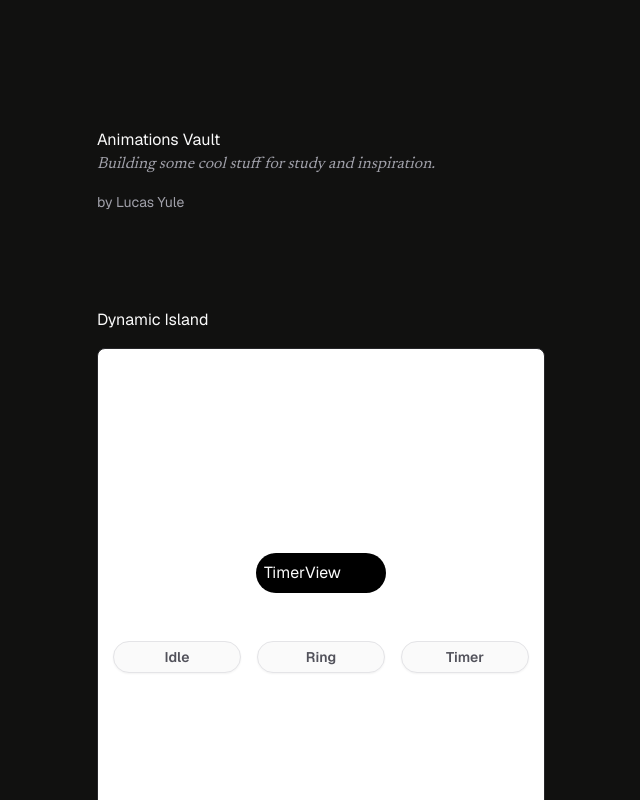
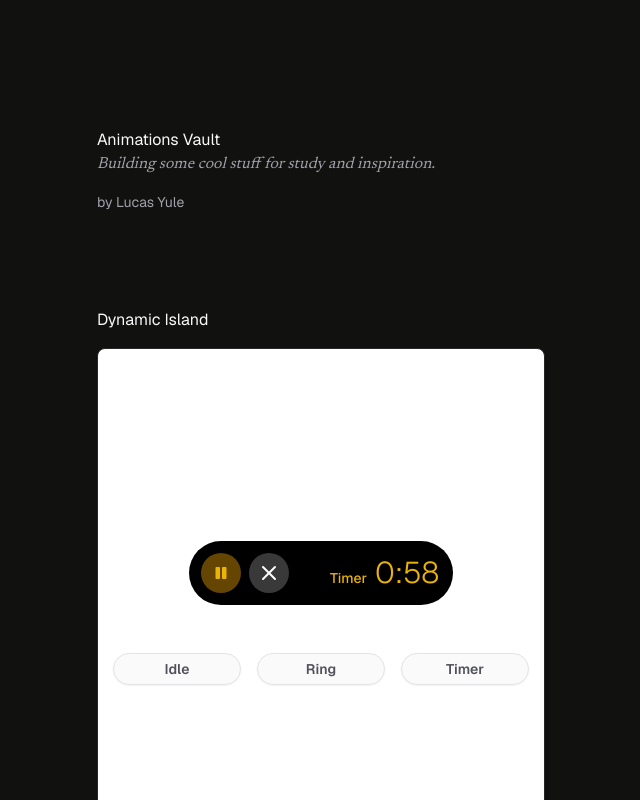
Before and after one commit to lucasyule2212/animations-vault, a Next.js app: page / in a window 1280 px wide. Both pictures are taken after a click on the button "Timer". Shown: the top 800 px of the page, without its empty margins (319-959 px from the left). Built offline with nearby package versions, Linux system fonts and the light colour scheme.

Commit message:
feat(timer-view): adding base timer-view

```diff
--- a/src/components/dynamic-island/dynamic-island-component.tsx
+++ b/src/components/dynamic-island/dynamic-island-component.tsx
@@ -19,7 +19,7 @@ const DynamicIslandComponent = () => {
         return <RingView />
 
       case 'timer':
-        return <TimerView />
+        return <TimerView setMode={setView} />
 
       default:
         break
--- a/src/components/dynamic-island/timer-view.tsx
+++ b/src/components/dynamic-island/timer-view.tsx
@@ -1,5 +1,171 @@
-const TimerView = () => {
-  return <div>TimerView</div>
+import { Pause, Play } from '@phosphor-icons/react'
+import { AnimatePresence, motion } from 'framer-motion'
+import { X } from 'lucide-react'
+import { useEffect, useState } from 'react'
+
+import { Button } from '../ui/button'
+
+interface TimerViewProps {
+  setMode: React.Dispatch<React.SetStateAction<string>>
+}
+const TimerView = ({ setMode }: TimerViewProps) => {
+  const [isPaused, setIsPaused] = useState(false)
+
+  return (
+    <motion.div
+      className="relative flex h-fit items-center justify-between px-1 py-1"
+      initial={{
+        opacity: 0,
+        filter: 'blur(4px)',
+      }}
+      animate={{
+        width: 248,
+        opacity: 1,
+        filter: 'blur(0px)',
+      }}
+      exit={{
+        opacity: 0,
+        filter: 'blur(4px)',
+      }}
+      transition={{
+        type: 'spring',
+        bounce: 0.5,
+      }}
+    >
+      <div
+        className="flex items-center gap-2"
+        style={{
+          borderRadius: 32,
+        }}
+      >
+        <Button
+          className="h-10 w-10 rounded-full bg-yellow-600/50 transition-colors hover:bg-yellow-600/60"
+          size="icon"
+          onClick={() => setIsPaused((prev) => !prev)}
+          asChild
+        >
+          <motion.button
+            whileTap={{
+              scale: 0.95,
+            }}
+          >
+            <AnimatePresence mode="wait" initial={false}>
+              {isPaused ? (
+                <motion.div
+                  key="play"
+                  initial={{
+                    opacity: 0,
+                    scale: 0.5,
+                    filter: 'blur(4px)',
+                  }}
+                  animate={{
+                    opacity: 1,
+                    scale: 1,
+                    filter: 'blur(0px)',
+                  }}
+                  exit={{
+                    opacity: 0,
+                    scale: 0.5,
+                    filter: 'blur(4px)',
+                  }}
+                  transition={{
+                    duration: 0.1,
+                  }}
+                >
+                  <Play weight="fill" className="h-4 w-4 text-yellow-500" />
+                </motion.div>
+              ) : (
+                <motion.div
+                  key="pause"
+                  initial={{
+                    opacity: 0,
+                    scale: 0.5,
+                    filter: 'blur(4px)',
+                  }}
+                  animate={{
+                    opacity: 1,
+                    scale: 1,
+                    filter: 'blur(0px)',
+                  }}
+                  exit={{
+                    opacity: 0,
+                    scale: 0.5,
+                    filter: 'blur(4px)',
+                  }}
+                  transition={{
+                    duration: 0.1,
+                  }}
+                >
+                  <Pause weight="fill" className="h-4 w-4 text-yellow-500" />
+                </motion.div>
+              )}
+            </AnimatePresence>
+          </motion.button>
+        </Button>
+        <Button
+          className="h-10 w-10 rounded-full bg-neutral-700/90 transition-colors hover:bg-neutral-600"
+          size="icon"
+          onClick={() => setMode('idle')}
+          asChild
+        >
+          <motion.button
+            whileTap={{
+              scale: 0.95,
+            }}
+          >
+            <X className="h-6 w-6 text-white" />
+          </motion.button>
+        </Button>
+      </div>
+      <div className="ml-auto flex items-baseline gap-2 pr-0.5 text-sm text-yellow-500">
+        <p className="text-sm font-medium leading-none">Timer</p>
+        <Countdown isPaused={isPaused} />
+      </div>
+    </motion.div>
+  )
 }
 
 export default TimerView
+
+const Countdown = ({ isPaused }: { isPaused: boolean }) => {
+  const [count, setCount] = useState(60)
+
+  useEffect(() => {
+    if (isPaused) return
+
+    const id = setInterval(() => {
+      setCount((c) => {
+        if (c === 0) {
+          return 60
+        }
+        return c - 1
+      })
+    }, 1000)
+
+    return () => {
+      clearInterval(id)
+    }
+  }, [isPaused])
+
+  const countArray = count.toString().padStart(2, '0').split('')
+
+  return (
+    <div className="relative w-[64px] overflow-hidden whitespace-nowrap text-3xl font-light">
+      0:
+      <AnimatePresence mode="popLayout" initial={false}>
+        {countArray.map((n, i) => (
+          <motion.div
+            className="inline-block tabular-nums"
+            key={n + i}
+            initial={{ y: '12px', filter: 'blur(2px)', opacity: 0 }}
+            animate={{ y: '0', filter: 'blur(0px)', opacity: 1 }}
+            exit={{ y: '-12px', filter: 'blur(2px)', opacity: 0 }}
+            transition={{ type: 'spring', bounce: 0.35 }}
+          >
+            {n}
+          </motion.div>
+        ))}
+      </AnimatePresence>
+    </div>
+  )
+}
```
